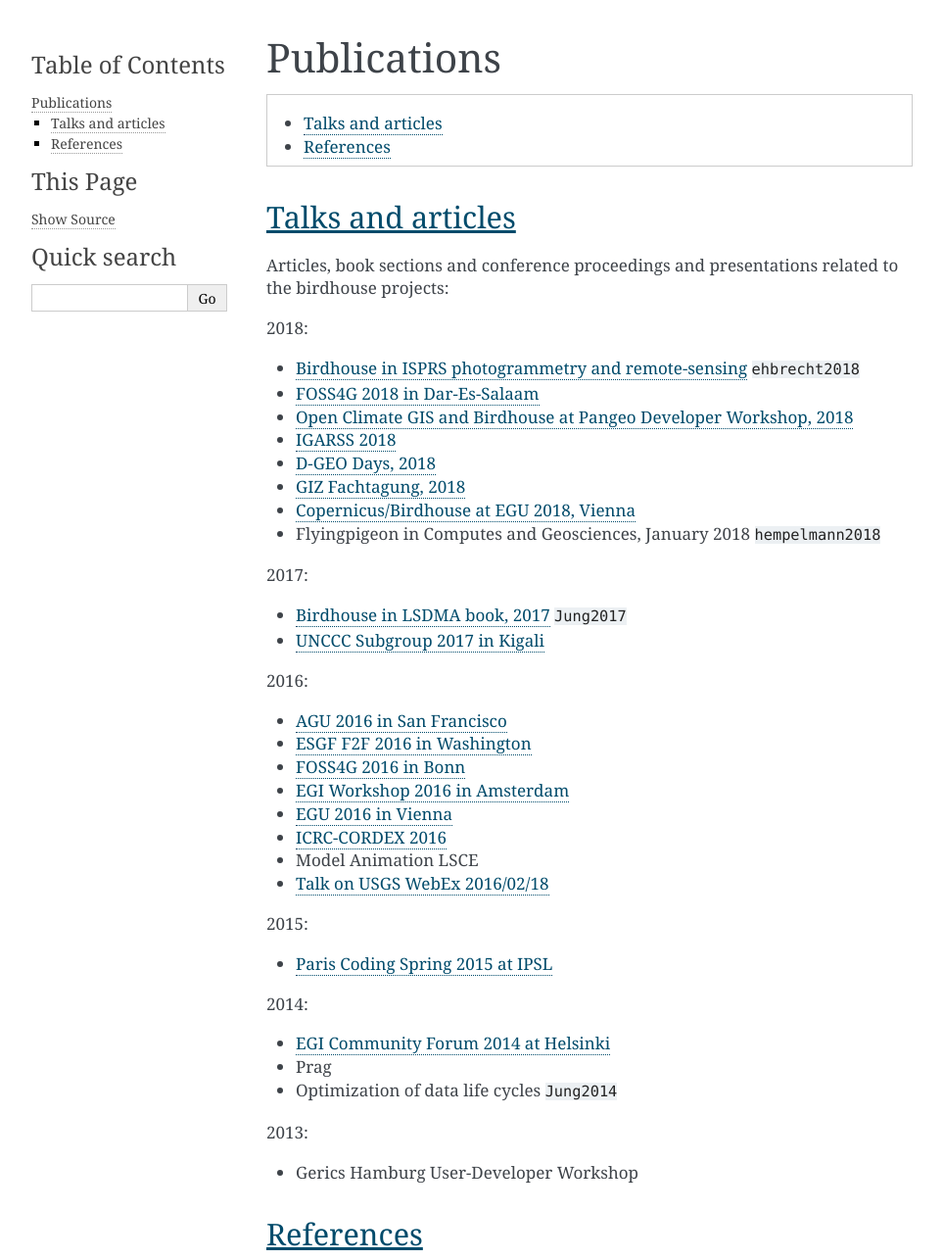
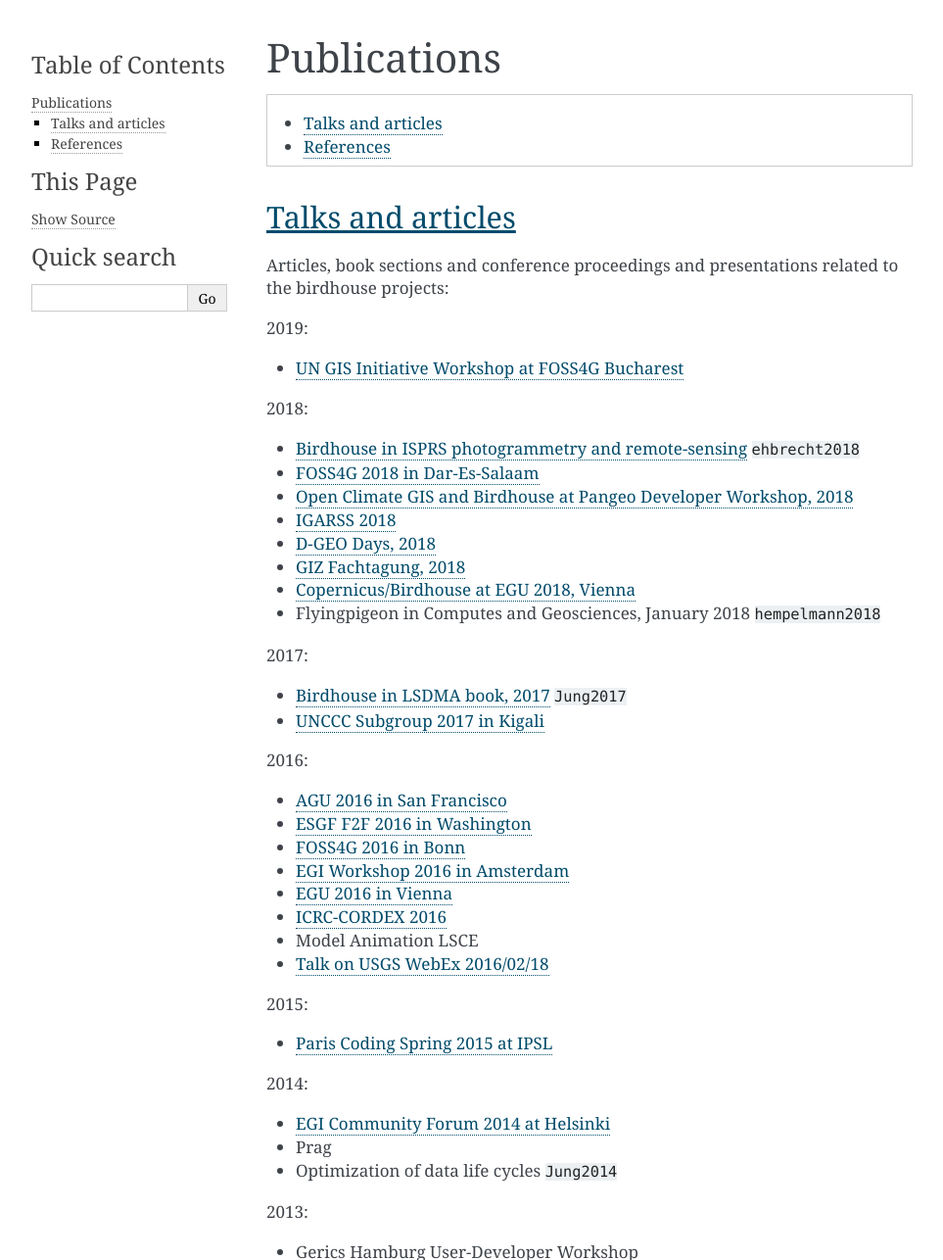
Before and after one commit to bird-house/birdhouse-docs, a Sphinx documentation site: the page built from docs/source/publications.rst, in a window 1280 px wide, cut to the strip 0-1286 px from the top of the page. Shown: the whole strip at 98% size, without its empty margins (148-1111 px from the left). Built offline with Sphinx 7.4.7, drawn with Linux system fonts in a browser that asks for light colours; cross-references to code outside the pages are shown as plain code.

Commit message:
UN GIS Initiative

```diff
--- a/docs/source/publications.rst
+++ b/docs/source/publications.rst
@@ -13,6 +13,10 @@
 ------------------
 
 Articles, book sections and conference proceedings and presentations related to the birdhouse projects:
+
+2019:
+
+* `UN GIS Initiative Workshop at FOSS4G Bucharest <https://github.com/nilshempelmann/presentations/raw/master/birdhouse-foss4g-2019/Hempelmann_foss4g2019.pdf>`_
 
 
 2018:
```
